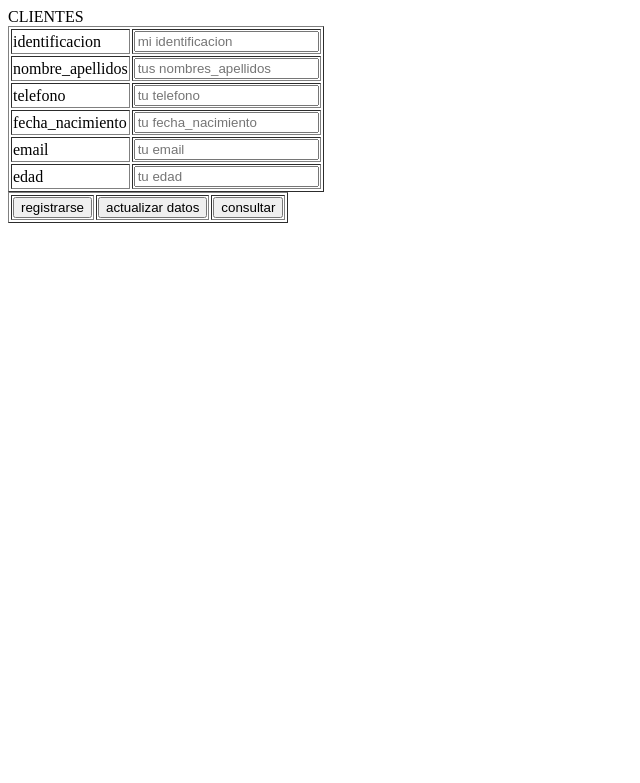
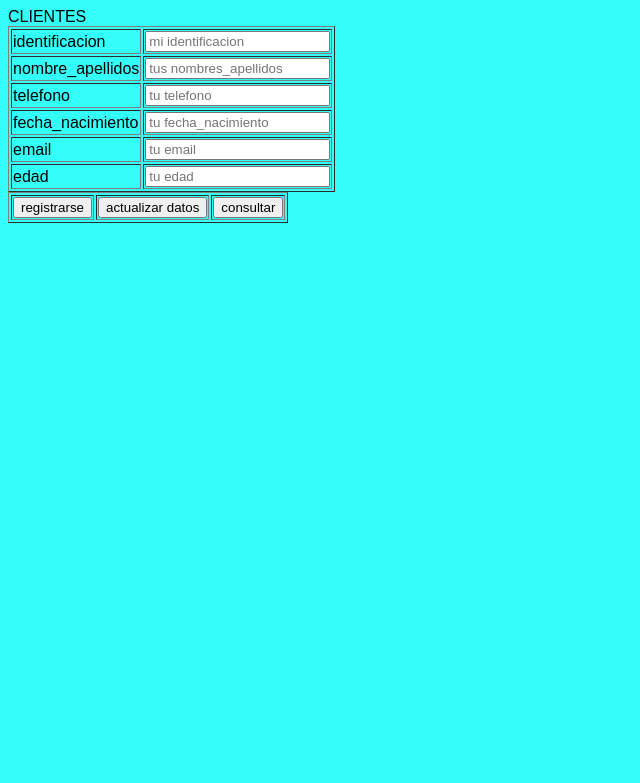
Before and after one commit to anyelacamacho03/formulario-, a PHP site: page / in a window 1280 px wide. Shown: the top 783 px of the page, without its empty margins (0-640 px from the left). Run offline with PHP 8.4, Linux system fonts and the light colour scheme.

Commit message:
Update estilosformularios.css

```diff
--- a/estilosformularios.css
+++ b/estilosformularios.css
@@ -1,7 +1,5 @@
 body{
   margyn: 0;
-  font-family: sans
-
-
-
-#33FFF8
+  font-family: sans-serif;
+  background:#33FFF8
+}
```
